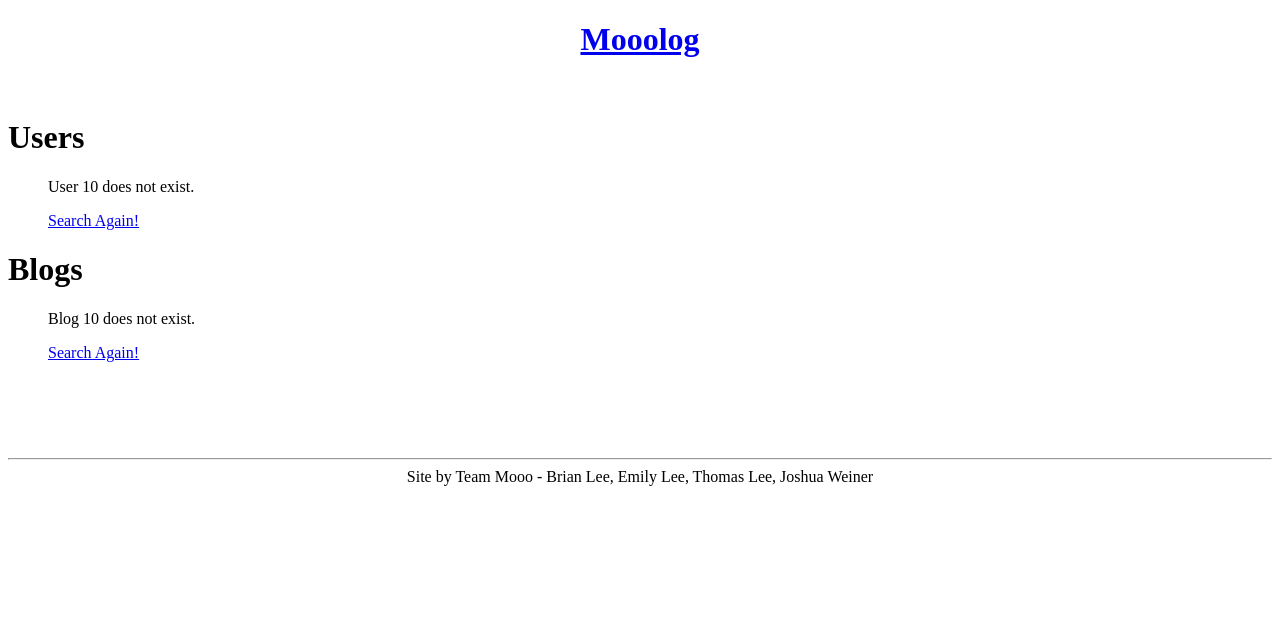
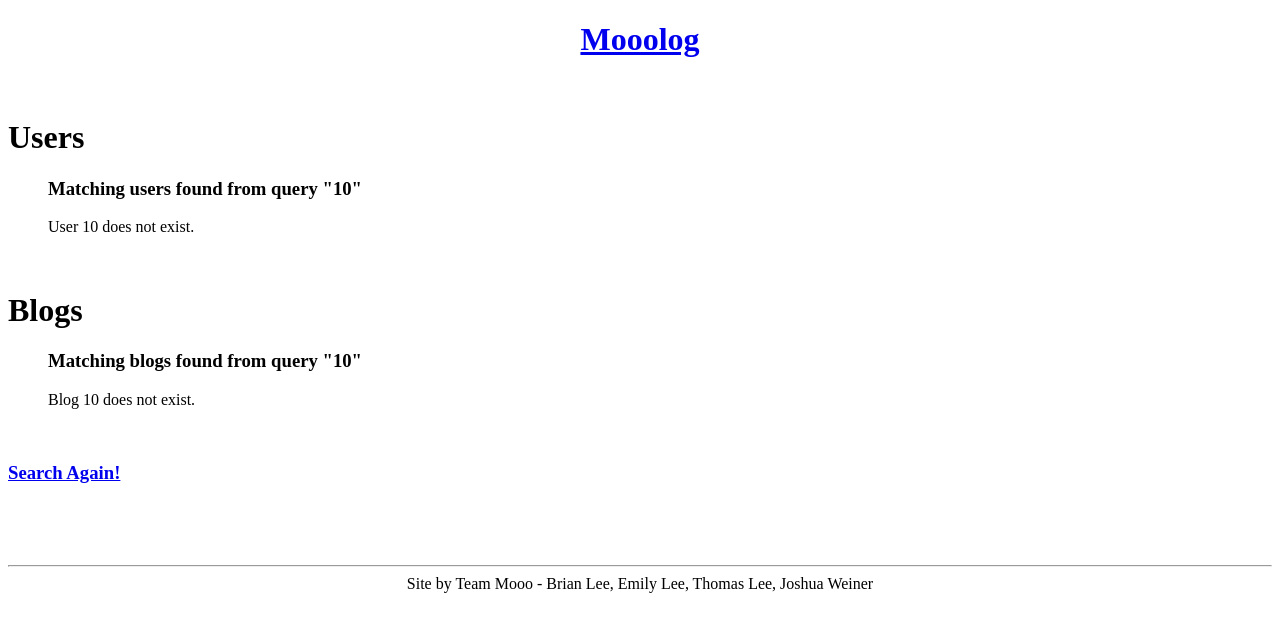
Before and after one commit to zane0916/Mooolog, a Flask app: template src/templates/searchresults.html in a window 1280 px wide. Shown: the top 632 px of the page. Run offline with Flask 2, Linux system fonts and the light colour scheme; the template is opened without the code that fills it: most values are stand-ins (such as "Sample title", 1, 10 or a date in 2020).

Commit message:
updating searchresults.html

```diff
--- a/src/templates/searchresults.html
+++ b/src/templates/searchresults.html
@@ -5,26 +5,27 @@
 {% block body %}
 <h1>Users</h1>
 <ul>
+<h3>Matching users found from query "{{item}}"</h3>
 {% if userin %}
 <a href="/user/{{item}}">User {{item}} exists!</a>
 <br>
 {% else %}
 <p> User {{item}} does not exist. </p>
-<a href="/search">Search Again!</a>
 <br>
 {% endif %}
 </ul>
 
 <h1>Blogs</h1>
 <ul>
+<h3>Matching blogs found from query "{{item}}"</h3>
 {% if blogin %}
 <a href="/blog/{{item}}">Blog {{item}} exists!</a>
 <br>
 {% else %}
 <p> Blog {{item}} does not exist. </p>
-<a href="/search">Search Again!</a>
 </ul>
 <br>
+<a href="/search"><h3>Search Again!</h3></a>
 <br>
 {% endif %}
 
```
